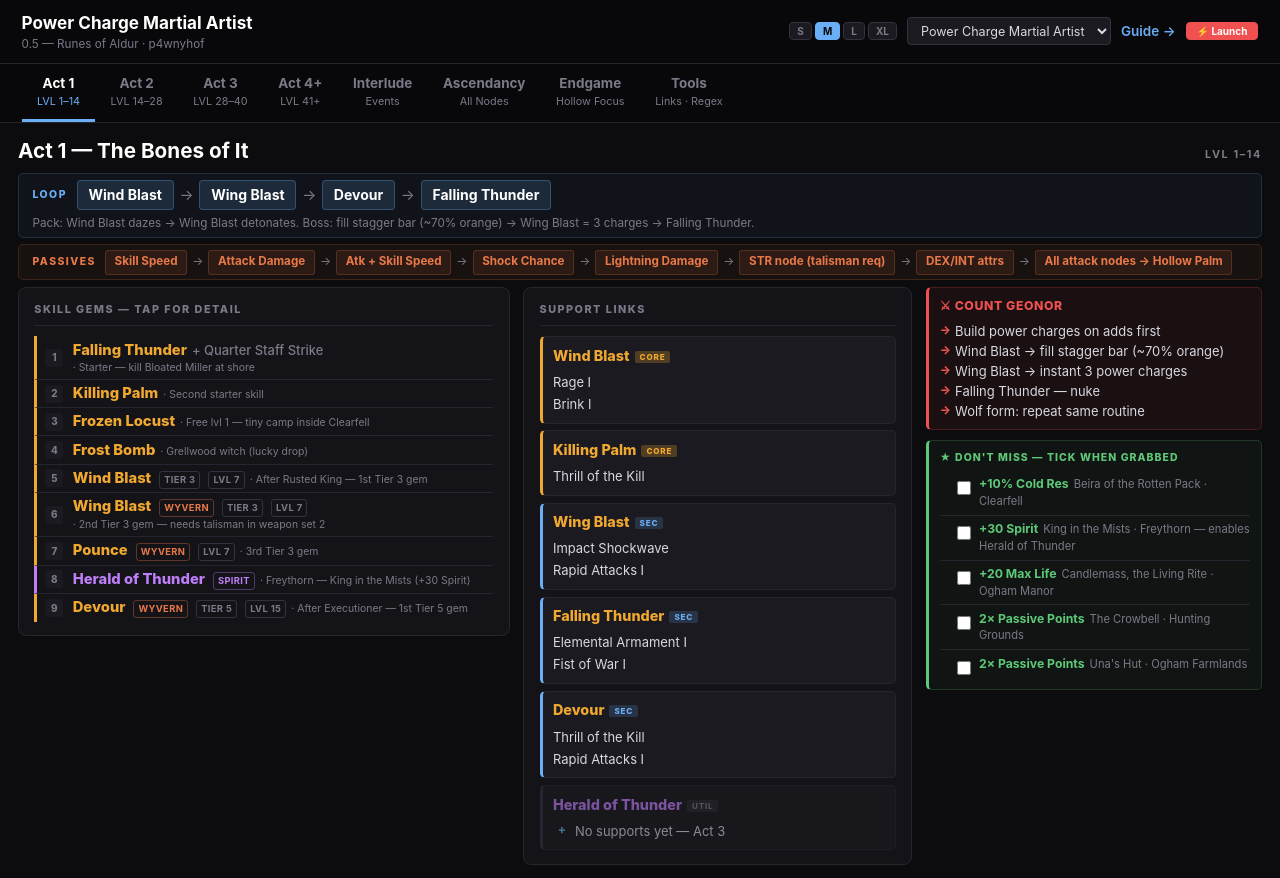
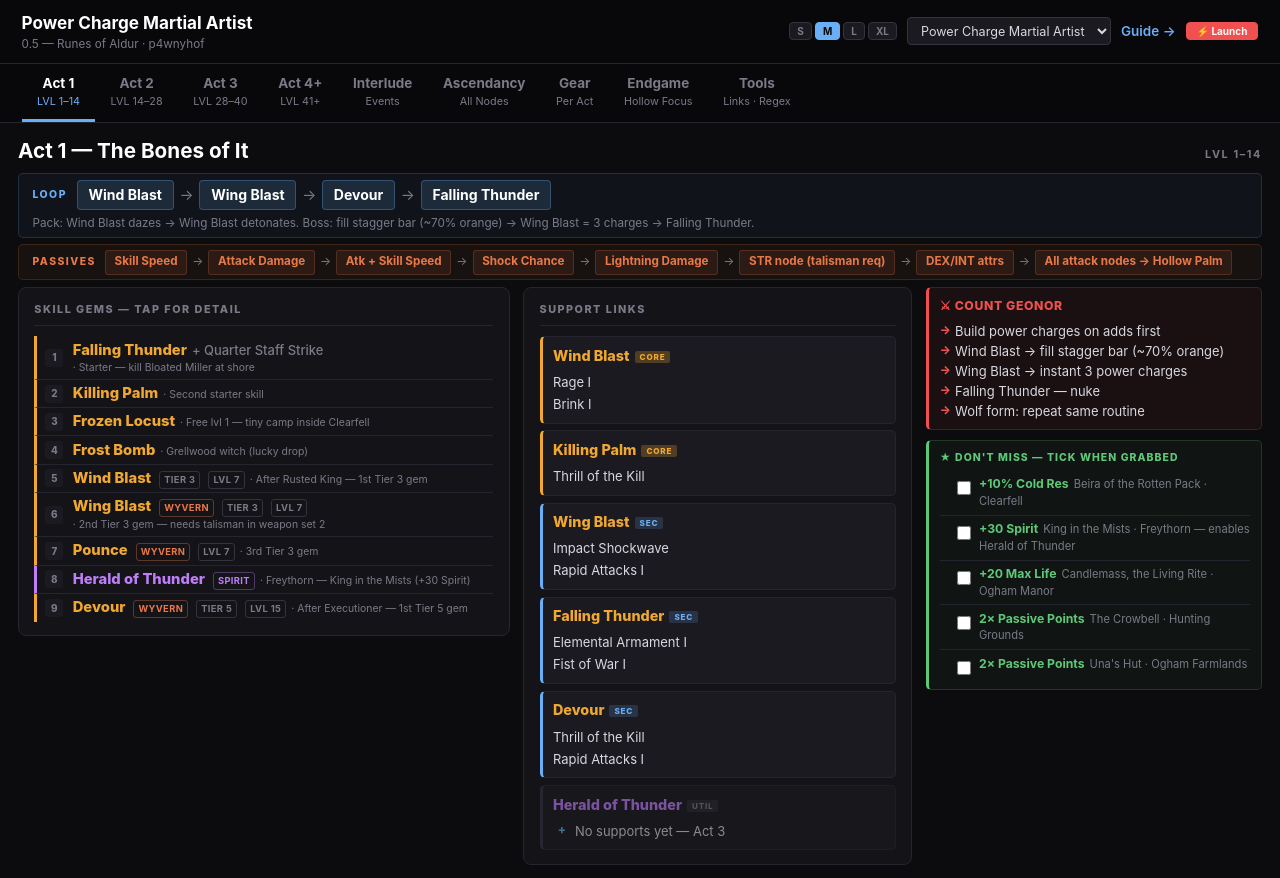
Before and after one commit to Delpedro/poe2-cheatsheet, a website: page index.html in a window 1280 px wide. Drawn offline with Linux system fonts and the light colour scheme.

Commit message:
Add Gear tab with per-slot priorities for Acts 1-4 and Interludes

```diff
--- a/index.html
+++ b/index.html
@@ -499,6 +499,7 @@ function renderBuild(b) {
     ...b.acts.map(a => ({id:a.id,label:a.label,sub:a.sub})),
     {id:'interlude',label:'Interlude',sub:'Events'},
     {id:'ascendancy',label:'Ascendancy',sub:'All Nodes'},
+    {id:'gear',label:'Gear',sub:'Per Act'},
     {id:'endgame',label:'Endgame',sub:'Hollow Focus'},
     {id:'tools',label:'Tools',sub:'Links · Regex'}
   ];
@@ -515,6 +516,7 @@ function renderBuild(b) {
   b.acts.forEach(a => pc.appendChild(buildActPage(a)));
   if (b.interlude) pc.appendChild(buildInterludePage(b.interlude));
   pc.appendChild(buildAscendancyPage());
+  pc.appendChild(buildGearPage());
   pc.appendChild(buildEndgamePage(b.endgame));
   pc.appendChild(buildToolsPage(b));
 
@@ -619,6 +621,61 @@ function buildInterludePage(il) {
       <div class="events-card"><div class="events-title">★ Events to Grab</div>${evHtml}</div>
       <div class="choices-card"><div class="choices-title">⚑ Choices</div>${chHtml}</div>
     </div>`;
+  return p;
+}
+
+function buildGearPage() {
+  const p = document.createElement('div');
+  p.className = 'page'; p.id = 'gear';
+
+  const phases = [
+    {
+      label: 'Acts 1–4', color: 'var(--passive)', note: 'Full Armor only. EV/ES does NOT benefit Hollow Palm. More Attack Speed does not benefit Combo.',
+      slots: [
+        { slot: 'Weapon', icon: '⚔', base: 'Best Quarterstaff you find', stats: 'Highest DPS. Drop for bare hands when Hollow Palm unlocked (~lvl 22). Pick back up if staff DPS > Hollow Palm.' },
+        { slot: 'Body', icon: '🧥', base: 'Rusted Cuirass → any Armour chest', stats: 'Life + Resistances. Full Armor base.' },
+        { slot: 'Helmet', icon: '⛑', base: 'Soldier Greathelm', stats: 'Life + Resistances. Full Armor base.' },
+        { slot: 'Gloves', icon: '🧤', base: 'Riveted Mitts', stats: '★ + to Level of All Melee Skills (biggest DPS upgrade). Flat Elemental Damage to Attacks.' },
+        { slot: 'Boots', icon: '👢', base: 'Rough Greaves', stats: 'Get 10%+ Movement Speed ASAP. Aim for 20-30% by Act 3.' },
+        { slot: 'Amulet', icon: '📿', base: 'Amber Amulet', stats: '★ + to Level of All Melee Skills. Best stat on amulet.' },
+        { slot: 'Rings', icon: '💍', base: 'Iron Ring × 2', stats: '★ Flat Elemental Damage to Attacks. Resistances to cap.' },
+        { slot: 'Belt', icon: '🪢', base: 'Any', stats: 'Life + Strength + Resistances.' },
+        { slot: 'Weapon Set 2', icon: '🔱', base: 'Voltfang Talisman (Act 4)', stats: 'Req Lvl 46 · 53 STR · 38 INT · 21% Shock Magnitude. Buy on trade.' },
+      ]
+    },
+    {
+      label: 'Interludes → Maps', color: 'var(--accent)', note: 'NOW swap to Evasion + Energy Shield. Slowly replace all armor slots. Keep same stat priorities.',
+      slots: [
+        { slot: 'Body', icon: '🧥', base: 'Corsair Vest (EV/ES)', stats: 'Highest EV/ES you can get. Resistances.' },
+        { slot: 'Helmet', icon: '⛑', base: 'EV/ES Helmet', stats: 'EV/ES + Life + Resistances.' },
+        { slot: 'Gloves', icon: '🧤', base: 'EV/ES Gloves', stats: '★ + to Level of All Melee Skills. Flat Elemental Damage.' },
+        { slot: 'Boots', icon: '👢', base: 'EV/ES Boots', stats: '20-30% Movement Speed. Resistances.' },
+        { slot: 'Amulet', icon: '📿', base: 'Any', stats: '★ + to Level of All Melee Skills. Spirit bonus if available.' },
+        { slot: 'Rings', icon: '💍', base: 'Any', stats: 'Flat Elemental Damage + Resistances.' },
+      ]
+    }
+  ];
+
+  const phaseHtml = phases.map(ph => `
+    <div style="margin-bottom:1.2rem">
+      <div style="font-size:0.75rem;font-weight:800;color:${ph.color};letter-spacing:0.1em;text-transform:uppercase;margin-bottom:0.3rem;padding:0.3rem 0.7rem;background:rgba(0,0,0,0.3);border-left:3px solid ${ph.color};border-radius:3px">${ph.label}</div>
+      <div style="font-size:0.65rem;color:var(--text-dim);margin-bottom:0.55rem;padding:0 0.4rem">${ph.note}</div>
+      <div style="display:grid;grid-template-columns:repeat(auto-fit,minmax(16rem,1fr));gap:0.45rem">
+        ${ph.slots.map(s=>`
+          <div style="background:var(--bg-panel);border:1px solid var(--border);border-radius:6px;padding:0.5rem 0.7rem;display:flex;gap:0.6rem;align-items:flex-start">
+            <div style="font-size:1.2rem;flex-shrink:0;margin-top:2px">${s.icon}</div>
+            <div>
+              <div style="font-size:0.7rem;font-weight:800;color:var(--text-bright)">${s.slot}</div>
+              <div style="font-size:0.65rem;color:var(--accent);margin:1px 0">${s.base}</div>
+              <div style="font-size:0.62rem;color:var(--text-dim);line-height:1.45">${s.stats}</div>
+            </div>
+          </div>`).join('')}
+      </div>
+    </div>`).join('');
+
+  p.innerHTML = `
+    <div class="act-head"><h2>Gear Guide</h2><span class="lvl">PER PHASE</span></div>
+    <div style="margin-top:0.5rem">${phaseHtml}</div>`;
   return p;
 }
 
```
